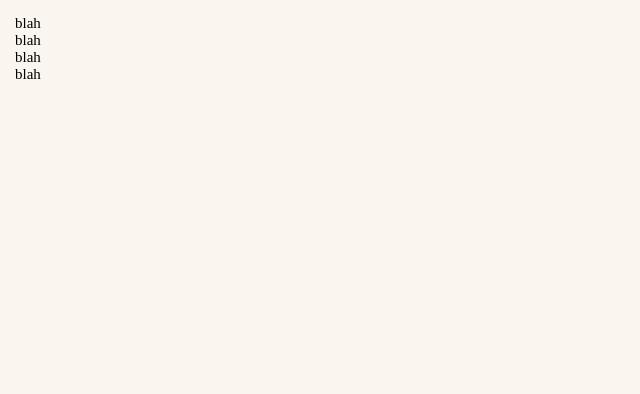
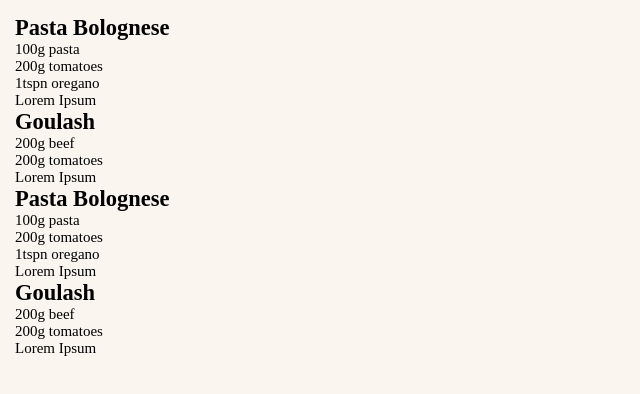
Before and after one commit to MarkusAleksander/recipe-finder, a React (Create React App) app: page / in a window 1280 px wide. Shown: the top 394 px of the page, without its empty margins (0-640 px from the left). Built offline with nearby package versions, Linux system fonts and the light colour scheme.

Commit message:
Rendering of recipes

```diff
--- a/src/components/Ingredient/Ingredient.js
+++ b/src/components/Ingredient/Ingredient.js
@@ -1,7 +1,7 @@
 import React from 'react';
 
 const Ingredient = (props) => (
-    <li className="ingredient">{props.ingredient}</li>
+    <div className="ingredient">{props.amount}{props.quantifier} {props.ingredientName}</div>
 )
 
 export default Ingredient;
--- a/src/components/Ingredient/IngredientContainer.js
+++ b/src/components/Ingredient/IngredientContainer.js
@@ -1,8 +1,35 @@
-import React from 'react';
+import React, { Component } from 'react';
 import Ingredient from './Ingredient';
+import { store } from '../../store/store';
 
-export const IngredientContainer = () => (
-    <Ingredient ingredient="blah"></Ingredient>
-)
+class IngredientContainer extends Component {
 
-//export default IngredientContainer;
+    constructor(props) {
+        super(props);
+        this.state = {
+            ingredientData: this.props.ingredient,
+            ingredientName: ''
+        }
+    }
+
+    componentDidMount() {
+        this.setState({
+            ingredientName: getIngredientDetail(this.state.ingredientData.id)
+        })
+    }
+
+    render() {
+        return (
+            <Ingredient
+                amount={this.state.ingredientData.amount}
+                quantifier={this.state.ingredientData.quantifier}
+                ingredientName={this.state.ingredientName}></Ingredient>
+        )
+    }
+}
+
+function getIngredientDetail(id) {
+    return store.getState().recipeIngredients.find(function (x) { return x.id === id }).ingredient;
+}
+
+export default IngredientContainer;
--- /dev/null
+++ b/src/components/Ingredient/IngredientListContainer.js
@@ -0,0 +1,37 @@
+import React, { Component } from 'react';
+import IngredientContainer from './IngredientContainer';
+
+import { store } from '../../store/store';
+
+class IngredientListContainer extends Component {
+
+    constructor(props) {
+        super(props);
+        this.state = {
+            ingredients: [],
+            recipe_id: this.props.recipeID
+        }
+    }
+
+    componentDidMount() {
+        this.setState({
+            ingredients: getRecipeIngredients(this.state.recipe_id)
+        });
+    }
+
+    render() {
+        return (
+            <ul>
+                {this.state.ingredients.map(function (item) {
+                    return <li><IngredientContainer ingredient={item}></IngredientContainer></li>
+                })}
+            </ul>
+        )
+    }
+}
+
+function getRecipeIngredients(id) {
+    return store.getState().recipes.find(function (x) { return x.id === id }).ingredients;
+}
+
+export default IngredientListContainer;
--- a/src/components/Recipe/Recipe.js
+++ b/src/components/Recipe/Recipe.js
@@ -1,13 +1,22 @@
 import React, { Component } from 'react';
-import './Recipe.css';
+import IngredientListContainer from './../Ingredient/IngredientListContainer';
+
+//import { store } from '../../store/store';
 
 class Recipe extends Component {
+
+    constructor(props) {
+        super(props);
+        this.state = {
+        }
+    }
 
     render() {
 
         return (
             <div className="recipe-block">
                 <h2>{this.props.recipe.title}</h2>
+                <IngredientListContainer recipeID={this.props.recipe.id}></IngredientListContainer>
                 <p>{this.props.recipe.instruction}</p>
             </div>
         )
--- a/src/components/Recipe/RecipeContainer.js
+++ b/src/components/Recipe/RecipeContainer.js
@@ -1,38 +1,36 @@
 import React, { Component } from 'react';
-import { IngredientContainer } from './../Ingredient/IngredientContainer';
+//import { IngredientContainer } from './../Ingredient/IngredientContainer';
+import Recipe from './Recipe';
 
-import { store } from '../../store/store';
+//import { store } from '../../store/store';
 
 class RecipeContainer extends Component {
 
     constructor(props) {
         super(props);
         this.state = {
-            recipe: {}
+            recipe: this.props.recipe
         }
     }
 
-    componentDidMount() {
-        this.setState({
-            recipe: getRecipeIngredients(this.props.id)
-        });
-    }
+    // componentDidMount() {
+    //     this.setState({
+    //         ingredients: getRecipeIngredients(this.state.recipe.id)
+    //     });
+    // }
 
     render() {
 
         return (
             <div>
-                {
-                    this.state.recipe.id !== null &&
-                    <div><IngredientContainer id={this.state.recipe.id} ></IngredientContainer></div>
-                }
+                <Recipe recipe={this.state.recipe}></Recipe>
             </div>
         )
     }
 }
 
-function getRecipeIngredients(id) {
-    return store.getState().recipes.find(function (x) { return x.id === id });
-}
+// function getRecipeIngredients(id) {
+//     return store.getState().recipes.find(function (x) { return x.id === id });
+// }
 
 export default RecipeContainer;
--- a/src/components/Recipe/RecipeListContainer.js
+++ b/src/components/Recipe/RecipeListContainer.js
@@ -25,7 +25,7 @@ class RecipeListContainer extends Component {
             <ul>
                 {this.state.recipes.map(function (item) {
                     // Render a Recipe Container for each Recipe
-                    return <li><RecipeContainer id={item.id} key={item.id}></RecipeContainer></li>
+                    return <li><RecipeContainer recipe={item} key={item.id}></RecipeContainer></li>
                 })}
             </ul>
         )
--- a/src/store/state.js
+++ b/src/store/state.js
@@ -6,17 +6,17 @@ export const initialState = {
             'instruction': 'Lorem Ipsum',
             'ingredients': [
                 {
-                    'ingredient_id': 3,
+                    'id': 3,
                     'amount': '100',
                     'quantifier': 'g'
                 },
                 {
-                    'ingredient_id': 1,
+                    'id': 1,
                     'amount': '200',
                     'quantifier': 'g'
                 },
                 {
-                    'ingredient_id': 4,
+                    'id': 4,
                     'amount': '1',
                     'quantifier': 'tspn'
                 }
@@ -27,12 +27,12 @@ export const initialState = {
             'instruction': 'Lorem Ipsum',
             'ingredients': [
                 {
-                    'ingredient_id': 2,
+                    'id': 2,
                     'amount': '200',
                     'quantifier': 'g'
                 },
                 {
-                    'ingredient_id': 1,
+                    'id': 1,
                     'amount': '200',
                     'quantifier': 'g'
                 }
@@ -43,17 +43,17 @@ export const initialState = {
             'instruction': 'Lorem Ipsum',
             'ingredients': [
                 {
-                    'ingredient': 'pasta',
+                    'id': 3,
                     'amount': '100',
                     'quantifier': 'g'
                 },
                 {
-                    'ingredient': 'tomatoes',
+                    'id': 1,
                     'amount': '200',
                     'quantifier': 'g'
                 },
                 {
-                    'ingredient': 'oregano',
+                    'id': 4,
                     'amount': '1',
                     'quantifier': 'tspn'
                 }
@@ -64,19 +64,17 @@ export const initialState = {
             'instruction': 'Lorem Ipsum',
             'ingredients': [
                 {
-                    'ingredient_id': 2,
+                    'id': 2,
                     'amount': '200',
                     'quantifier': 'g'
                 },
                 {
-                    'ingredient_id': 1,
+                    'id': 1,
                     'amount': '200',
                     'quantifier': 'g'
                 }
             ]
         }
-
-
     ],
     recipeIngredients: [
         {
```
